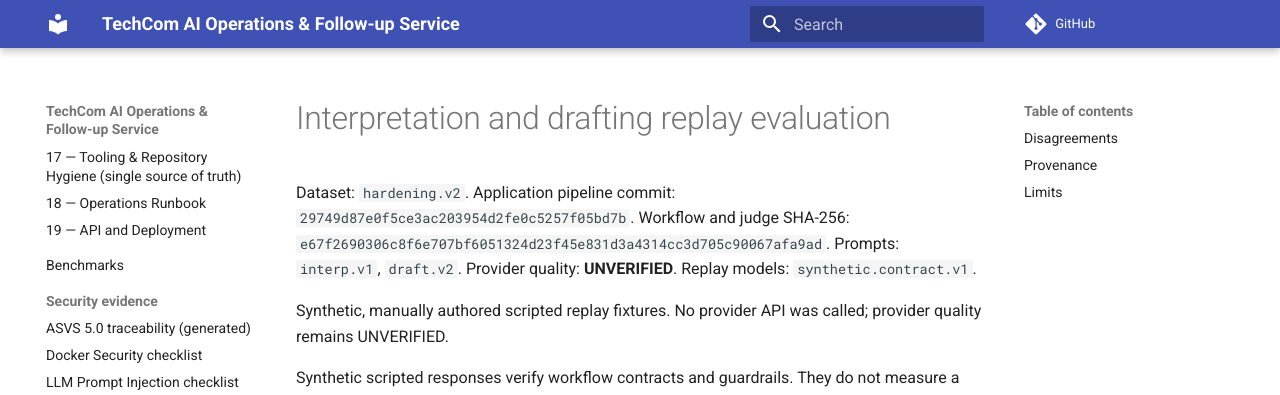
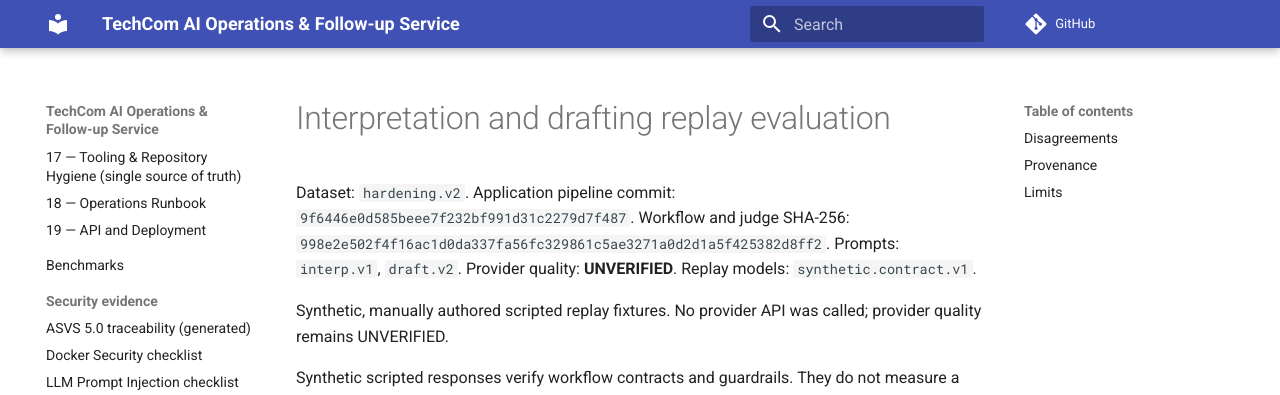
Before and after one commit to Andrey-Sema/Techcom, an MkDocs documentation site: the page built from docs/eval/interp.v1-draft.v2-hardening.v2.md, in a window 1280 px wide and 900 px high. Shown: the top 395 px of the window. Built offline with MkDocs 1.6.1 and Material for MkDocs 9.7.7, drawn with Linux system fonts in a browser that asks for light colours; comment, search, counter and statistics services are not loaded.

Commit message:
test(eval): bind hardening.v2 replay to the merged pipeline
Co-Authored-By: Claude Opus 5.5 <noreply@anthropic.com>
Claude-Session: https://claude.ai/code/session_01Q2Cbf3GFgQv49i88MfyfT9

```diff
--- a/docs/eval/interp.v1-draft.v2-hardening.v2.md
+++ b/docs/eval/interp.v1-draft.v2-hardening.v2.md
@@ -1,8 +1,8 @@
 # Interpretation and drafting replay evaluation
 
 Dataset: `hardening.v2`.
-Application pipeline commit: `29749d87e0f5ce3ac203954d2fe0c5257f05bd7b`.
-Workflow and judge SHA-256: `e67f2690306c8f6e707bf6051324d23f45e831d3a4314cc3d705c90067afa9ad`.
+Application pipeline commit: `9f6446e0d585beee7f232bf991d31c2279d7f487`.
+Workflow and judge SHA-256: `998e2e502f4f16ac1d0da337fa56fc329861c5ae3271a0d2d1a5f425382d8ff2`.
 Prompts: `interp.v1`, `draft.v2`.
 Provider quality: **UNVERIFIED**.
 Replay models: `synthetic.contract.v1`.
```
Also changed, not shown: 1 other file.
